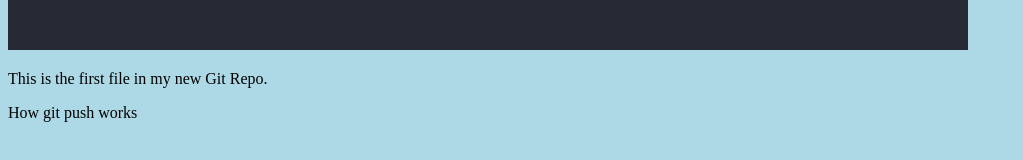
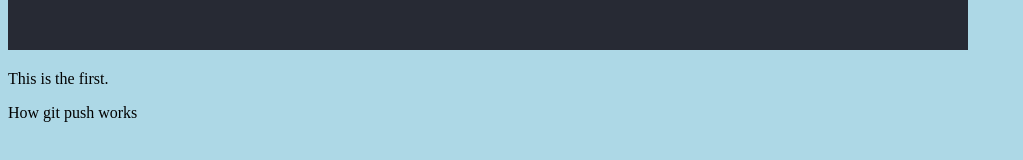
Before and after one commit to caseisjustin/githubbagespage.github.io, a plain HTML site: page index.html in a window 1280 px wide. Shown: the part 808-968 px from the top of the page, without its empty margins (0-1023 px from the left). Drawn offline with Linux system fonts and the light colour scheme.

Commit message:
Update index.html

```diff
--- a/index.html
+++ b/index.html
@@ -12,7 +12,7 @@
 <div>
     <img src="./image.png" alt="image not found" style="width:100%;max-width:960px;">
 </div>
-<p>This is the first file in my new Git Repo.</p>
+<p>This is the first.</p>
 <p>How git push works</p>
 <div><img src="gitter.png" alt="Hello Git" style="width:100%;max-width:640px"></div>
 </body>
```
